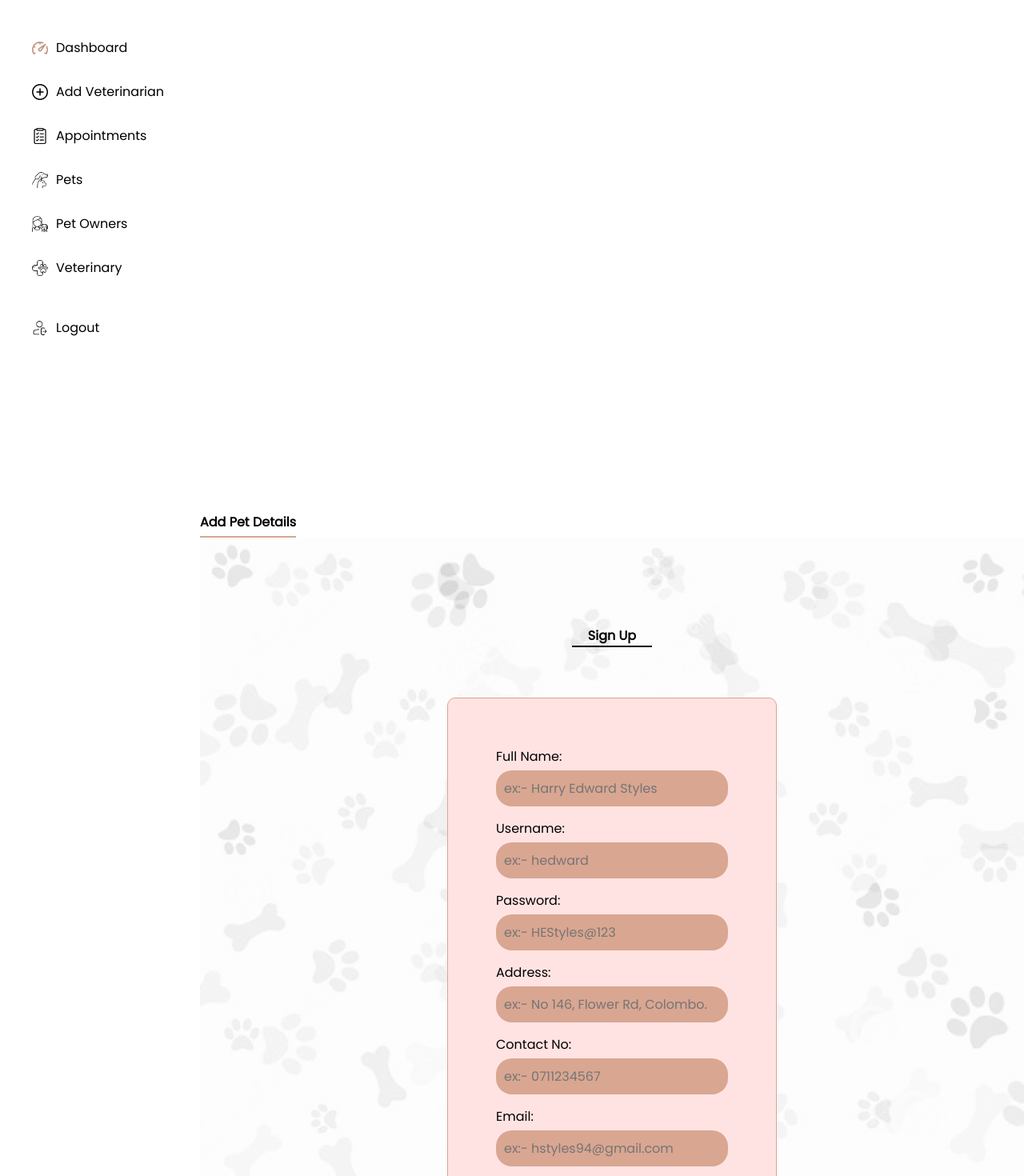
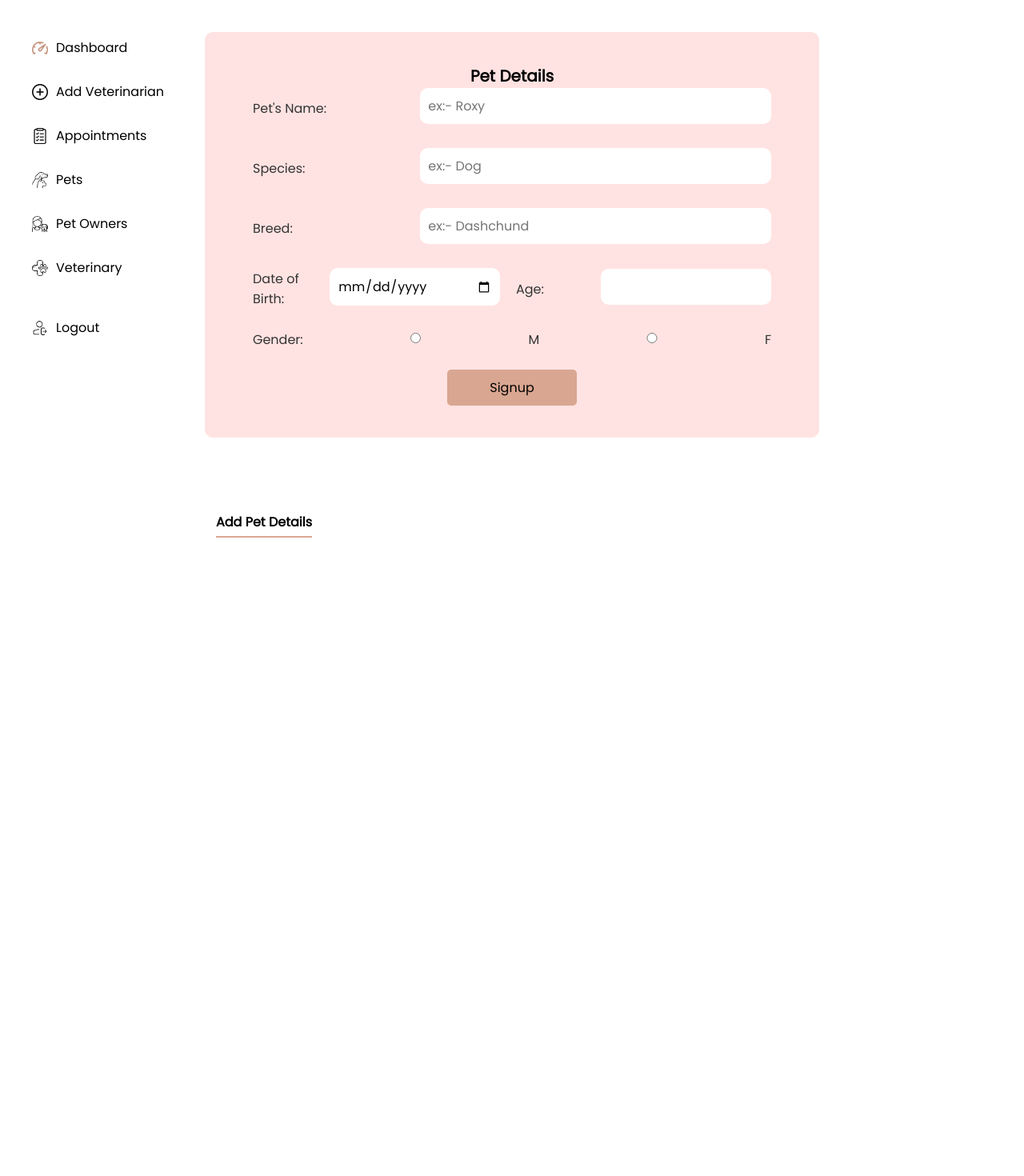
Before and after one commit to Thisu2002/rad-project, a React (Create React App) app in the folder rad-project/: page /add-pet in a window 1280 px wide. Shown: the part 160-1630 px from the top of the page at 80% size. After the commit the page ends 852 px from the top, so only its background shows below. Built offline with nearby package versions, Linux system fonts and the light colour scheme.

Commit message:
edit add pet form

```diff
--- a/rad-project/src/components/AddPet.js
+++ b/rad-project/src/components/AddPet.js
@@ -25,12 +25,15 @@ const AddPet = () => {
   };
 
   const [formData, setFormData] = useState({
-    fullName: "",
-    username: "",
-    password: "",
-    address: "",
-    contactNo: "",
-    email: "",
+    name: "",
+    species: "",
+    breed: "",
+    dob: "",
+    age: "",
+    gender: "",
+    allergies: "",
+    chronicConditions: "",
+}, {
   });
 
   const navigate = useNavigate();
@@ -60,7 +63,7 @@ const AddPet = () => {
       }
     } catch (error) {
       console.error("Error:", error);
-      alert("Failed to register user.");
+      alert("Failed to register pet.");
     }
   };
 
@@ -83,83 +86,83 @@ const AddPet = () => {
       </div>
 
         <div className='main-content'>
-
-
           <div className='header'>
             <span className='tab'>Add Pet Details</span>
           </div>
 
-          <div className="signup-page">
-            <div className="page-container">
-              <div className="signup-header">
-                <h4>Sign Up</h4>
-                <hr className="header-hr" />
-              </div>
-              <form className="signup-form" onSubmit={handleSubmit}>
-                <label>Full Name:</label>
+              <form className="addPet-form" onSubmit={handleSubmit}>
+                <span className='form-title'>Pet Details</span>
+                <div className='form-row'>
+                  <label>Pet's Name:</label>
                   <input
                     type="text"
-                  name="fullName"
-                  placeholder="ex:- Harry Edward Styles"
-                  value={formData.fullName}
+                    name="name"
+                    placeholder="ex:- Roxy"
+                    value={formData.name}
                     onChange={handleChange}
                     required
                   />
+                </div>
 
-                <label>Username:</label>
+                <div className='form-row'>
+                  <label>Species:</label>
                   <input
                     type="text"
-                  name="username"
-                  placeholder="ex:- hedward"
-                  value={formData.username}
+                    name="species"
+                    placeholder="ex:- Dog"
+                    value={formData.species}
                     onChange={handleChange}
                     required
                   />
+                </div>
 
-                <label>Password:</label>
+                <div className='form-row'>
+                  <label>Breed:</label>
                   <input
-                  type="password"
-                  name="password"
-                  placeholder="ex:- HEStyles@123"
-                  value={formData.password}
+                    type="text"
+                    name="breed"
+                    placeholder="ex:- Dashchund"
+                    value={formData.breed}
                     onChange={handleChange}
                     required
                   />
+                </div>
 
-                <label>Address:</label>
+                <div className='form-row'>
+                    <label>Date of Birth:</label>
+                    <input
+                      type="date"
+                      id="dob"
+                      name="dob"
+                    />
+                    <label for="age" class="age-label">Age:</label>
                     <input
                       type="text"
-                  name="address"
-                  placeholder="ex:- No 146, Flower Rd, Colombo."
-                  value={formData.address}
-                  onChange={handleChange}
-                  required
+                      id="age"
+                      name="age"
+                      class="age-input" />
+                </div>
+
+                <div class="form-row">
+                  <label>Gender:</label>
+                  <input
+                    type="radio"
+                    id="male"
+                    name="gender"
+                    value="M"
                   />
-
-                <label>Contact No:</label>
+                  <label>M</label>
                   <input
-                  type="text"
-                  name="contactNo"
-                  placeholder="ex:- 0711234567"
-                  value={formData.contactNo}
-                  onChange={handleChange}
-                  required
+                    type="radio"
+                    id="female"
+                    name="gender"
+                    value="F"
                     />
-
-                <label>Email:</label>
-                <input
-                  type="email"
-                  name="email"
-                  placeholder="ex:- hstyles94@gmail.com"
-                  value={formData.email}
-                  onChange={handleChange}
-                  required
-                />
+                  <label>F</label>
+                </div>
 
                 <button type="submit">Signup</button>
               </form>
-            </div>
-          </div>
 
 
 
--- a/rad-project/src/styles/AddPet.css
+++ b/rad-project/src/styles/AddPet.css
@@ -7,13 +7,14 @@
 
 .main-content {
     display: flex;
-    flex-direction: column;
     padding: 0;
     margin-left: 250px;
 }
 
 .header {
     font-weight: bold;
+    padding-left: 20px;
+    margin-bottom: 20px;
 }
 
 .tab {
@@ -22,40 +23,10 @@
     padding-bottom: 5px;
 }
 
-.signup-page {
-    background-image: url("../images/paws.png");
-    background-size: cover;
-    background-repeat: no-repeat;
-    background-position: center;
-    min-height: 100vh;
-    position: relative;
-    font-family: 'Poppins';
-    padding-bottom: 150px;
-  }
-
-  .signup-header {
-    position: absolute;
-    top: 110px;
-    left: 50%;
-    transform: translateX(-50%);
-    text-align: center;
-  }
-
-  .signup-header h4 {
-    margin: 0;
-  }
-
-  .header-hr {
-    width: 100px;
-    border: none;
-    border-top: 2px solid black;
-  }
-
-  .signup-form {
+.addPet-form {
     background-color: #ffe3e2;
-    width: 40%;
-    padding: 60px;
-    border: #d9a691 1px solid;
+    width: 60%;
+    padding: 40px 60px;
     border-radius: 10px;
     position: absolute;
     top: 25%;
@@ -65,10 +36,30 @@
     margin-bottom: 500px;
 }
 
-  .signup-form input {
+.form-title {
+    font-size: 20px;
+    font-weight: bold;
+    margin-top: 0;
+    margin-bottom: 20px;
+    padding: 20px;
+}
+
+.form-row {
+    display: flex;
+    align-items: center;
+    margin-bottom: 15px;
+}
+
+.form-row label {
+    flex: 1;
+    font-size: 14px;
+    color: #333;
+}
+
+.addPet-form input {
     display: block;
     width: 100%;
-    padding: 10px;
+    padding: 0;
     margin-bottom: 15px;
     background-color: #d9a691;
     border: none;
@@ -76,14 +67,47 @@
     font-size: 16px;
 }
 
-  .signup-form label {
+.addPet-form label {
     display: block;
-    margin-bottom: 5px;
+    margin-bottom: 10px;
     font-size: 16px;
     text-align: left;
 }
 
-  .signup-form button {
+.form-row input[type="text"],
+.form-row input[type="date"] {
+    flex: 2;
+    padding: 10px;
+    border:none;
+    border-radius: 10px;
+    background-color: #ffffff;
+}
+
+.form-row input[type="radio"] {
+    margin-left: 0;
+    margin-right: 0;
+}
+
+.age-label {
+    margin-left: 20px;
+}
+
+.age-input {
+    width: 50px;
+    margin-left: 10px;
+}
+
+.gender-options {
+    display: flex;
+    align-items: center;
+    gap: 5px;
+}
+
+.gender-options input[type="radio"] {
+    margin-right: 5px;
+}
+
+.addPet-form button {
     width: 25%;
     padding: 10px;
     background-color: #d9a691;
@@ -96,40 +120,40 @@
     font-family: Poppins;
 }
 
-  .signup-form button:hover {
+.addPet-form button:hover {
     background-color: #c48f82;
 }
 
-  .signup-form p {
+.addPet-form p {
     margin-top: 30px;
     font-size: 14px;
     text-align: center;
 }
 
-  .signup-form a {
+.addPet-form a {
     margin-left: 5px;
 }
 
 @media (max-width: 768px) {
-    .signup-form {
+    .addPet-form {
       width: 60%;
       padding: 30px;
 }
 
-    .signup-form input,
-    .signup-form button {
+    .addPet-form input,
+    .addPet-form button {
         font-size: 14px;
     }
 }
 
 @media (max-width: 480px) {
-    .signup-form {
+    .addPet-form {
       width: 90%;
       padding: 20px;
     }
 
-    .signup-form input,
-    .signup-form button {
+    .addPet-form input,
+    .addPet-form button {
       font-size: 12px;
     }
 }
```
Lines whose indentation alone changed are shown as unchanged.
